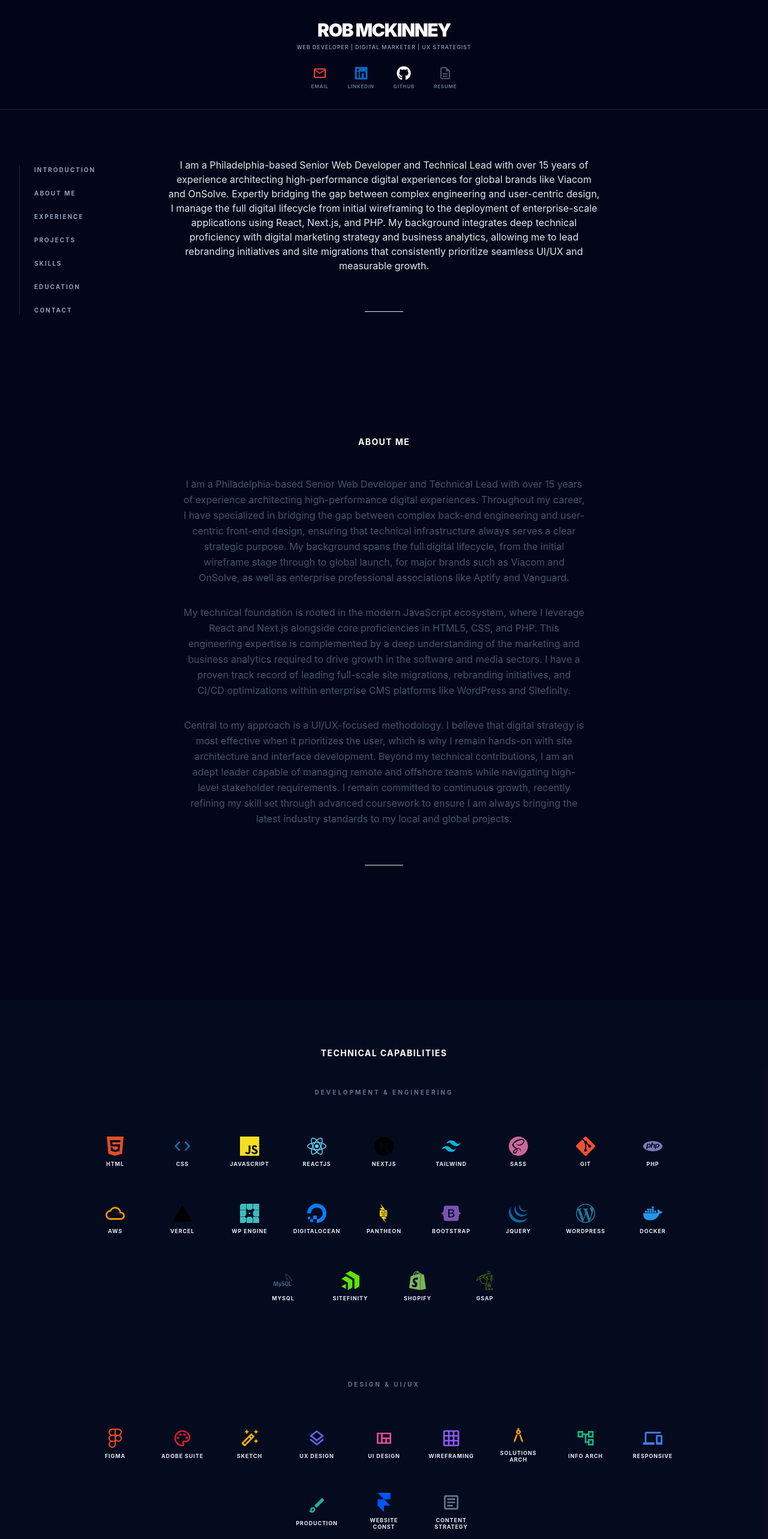
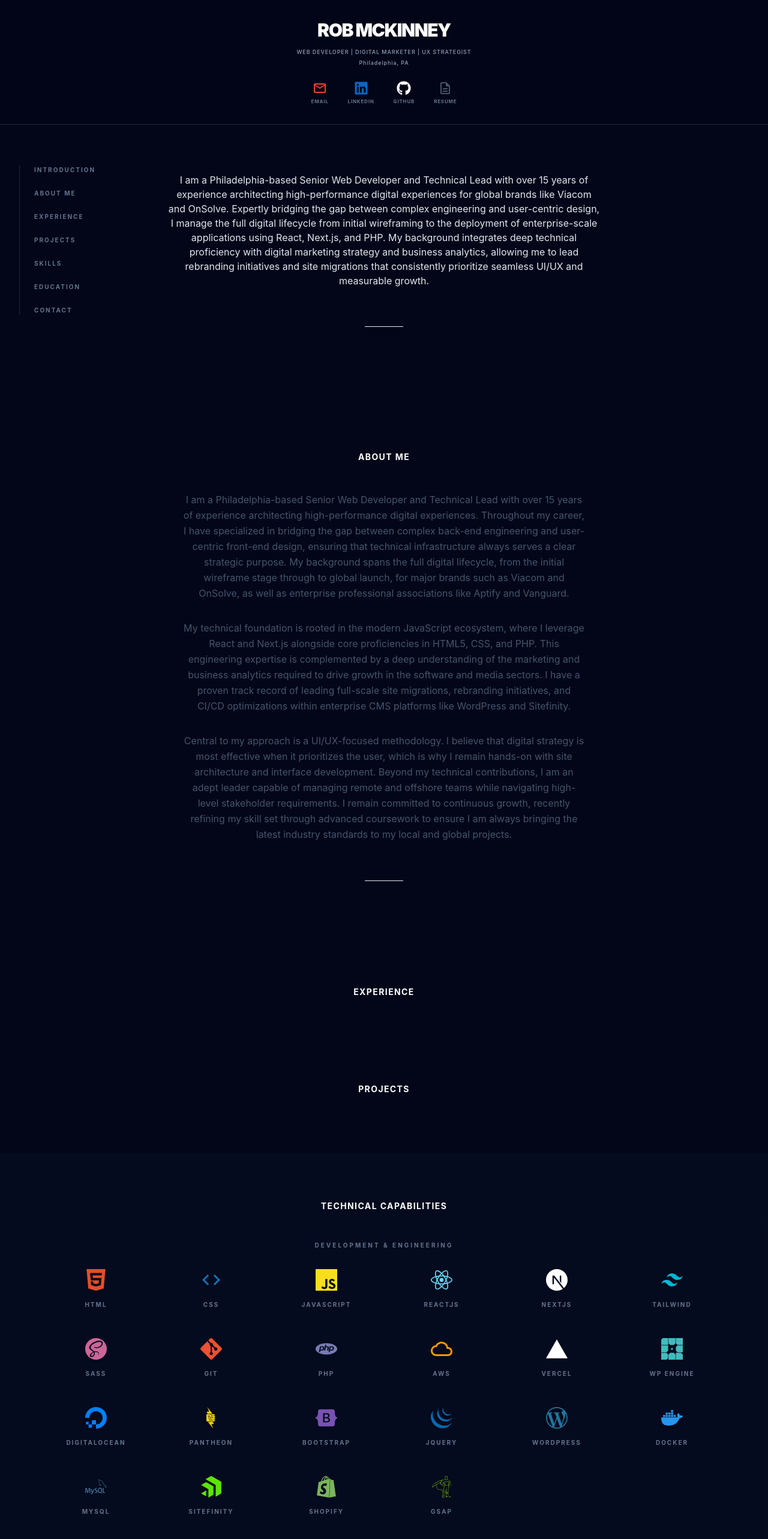
Before and after one commit to ramckinney86/portfolio-app, a React (Vite) app in the folder portfolio-app/: page / in a window 1280 px wide. Shown: the top 2566 px of the page at 60% size. Built offline with nearby package versions, Linux system fonts and the light colour scheme; the HTML template or start-up script is replaced by a standard one.

Commit message:
dark mode clean up

```diff
--- a/portfolio-app/src/App.jsx
+++ b/portfolio-app/src/App.jsx
@@ -39,7 +39,11 @@ function App() {
 
         {/* Professional Experience Placeholder */}
         <section id="experience" className="max-w-5xl mx-auto px-6 py-12">
-          {/* Experience components go here */}
+          <h2 className='text-2xl font-bold text-center mb-12 text-white uppercase tracking-widest text-[14px]'>Experience</h2>
+        </section>
+
+        <section id="projects" className="max-w-5xl mx-auto px-6 py-12">
+          <h2 className='text-2xl font-bold text-center mb-12 text-white uppercase tracking-widest text-[14px]'>Projects</h2>
         </section>
 
         {/* Capabilities / Skills Section */}
--- a/portfolio-app/src/components/Header.jsx
+++ b/portfolio-app/src/components/Header.jsx
@@ -33,11 +33,14 @@ const Header = () => {
   return (
     /* Added sticky, top-0, z-50, and backdrop-blur */
     <header className="sticky top-0 z-50 w-full py-8 px-4 flex flex-col items-center justify-center bg-slate-950/80 backdrop-blur-md border-b border-slate-800">
-    <h1 className="text-3xl font-black text-white uppercase tracking-tighter mb-1">
+    <h1 className="text-3xl font-black text-white uppercase tracking-tighter mb-3">
         Rob McKinney
       </h1>
-      <p className="text-slate-400 font-medium tracking-widest uppercase text-[9px] mb-6">
+      <p className="text-slate-400 font-medium tracking-widest uppercase text-[9px] mb-1">
         Web Developer | Digital Marketer | UX Strategist
+      </p>
+      <p className="text-slate-400 font-medium tracking-widest text-[9px] mb-6">
+        Philadelphia, PA
       </p>
 
       <div className="flex gap-8">
--- a/portfolio-app/src/components/SkillGrid.jsx
+++ b/portfolio-app/src/components/SkillGrid.jsx
@@ -1,24 +1,32 @@
 import React from 'react';
-
-const SkillIcon = ({ icon: Icon, name, color }) => (
-  <div className="flex flex-col items-center justify-center p-3 m-1 transition-transform duration-300 hover:scale-110 w-24 h-24 group">
-    {/* Full color by default, scale effect on hover */}
-    <Icon
-      size={32}
-      className="transition-all duration-300"
-      style={{ color: color || 'currentColor' }}
-    />
-    <span className="mt-2 text-[9px] font-bold uppercase tracking-widest text-center text-slate-200 group-hover:text-slate-900 leading-tight">
-      {name}
-    </span>
-  </div>
-);
 
 const SkillGrid = ({ items }) => {
   return (
-    <div className="flex flex-wrap justify-center gap-2 max-w-5xl mx-auto p-2">
-      {items.map((item, index) => (
-        <SkillIcon key={`${item.name}-${index}`} {...item} />
+    /* Responsive grid layout matching your repo's architecture */
+    <div className="grid grid-cols-2 sm:grid-cols-3 md:grid-cols-4 lg:grid-cols-6 gap-y-12 gap-x-8">
+      {items.map((skill) => (
+        <div
+          key={skill.name}
+          /* Added cursor-zoom-in and kept your minimal hover-scale logic.
+             Removed borders and backgrounds to match your 'transparent' style.
+          */
+          className="flex flex-col items-center group transition-transform duration-300 hover:scale-110 cursor-zoom-in"
+        >
+          <div className="mb-4 transition-colors duration-300">
+            <skill.icon
+              size={36}
+              /* In dark mode, the icons stay vibrant while the
+                 labels provide the interactive feedback.
+              */
+              style={{ color: skill.color }}
+              className="filter drop-shadow-sm group-hover:drop-shadow-md"
+            />
+          </div>
+
+          <span className="text-[10px] font-bold uppercase tracking-[0.2em] text-slate-500 group-hover:text-white transition-colors duration-300 text-center">
+            {skill.name}
+          </span>
+        </div>
       ))}
     </div>
   );
--- a/portfolio-app/src/components/TableOfContents.jsx
+++ b/portfolio-app/src/components/TableOfContents.jsx
@@ -18,24 +18,24 @@ const TableOfContents = () => {
 
   return (
     <>
-      {/* MOBILE TRIGGER: Only visible on smaller screens */}
+      {/* MOBILE TRIGGER: Static White circle with Black lines */}
       <button
         onClick={toggleMenu}
-        className="xl:hidden fixed bottom-8 right-8 z-[60] bg-slate-900 text-white p-4 rounded-full shadow-lg active:scale-95 transition-transform"
+        className="xl:hidden fixed bottom-8 right-8 z-[60] bg-white text-slate-900 p-4 rounded-full shadow-2xl active:scale-95 transition-transform duration-300"
         aria-label="Toggle Menu"
       >
         {isOpen ? <MdClose size={24} /> : <MdMenu size={24} />}
       </button>
 
-      {/* MOBILE OVERLAY: Slide-in menu */}
-      <div className={`fixed inset-0 z-[55] bg-slate-50 transition-transform duration-500 xl:hidden ${isOpen ? 'translate-x-0' : 'translate-x-full'}`}>
+      {/* MOBILE OVERLAY */}
+      <div className={`fixed inset-0 z-[55] bg-slate-950 transition-transform duration-500 xl:hidden ${isOpen ? 'translate-x-0' : 'translate-x-full'}`}>
         <nav className="flex flex-col items-center justify-center h-full space-y-8">
           {navItems.map((item) => (
             <a
               key={item.label}
               href={item.href}
               onClick={() => setIsOpen(false)}
-              className="text-lg font-bold uppercase tracking-[0.3em] text-slate-400 hover:text-slate-900 transition-colors"
+              className="text-lg font-bold uppercase tracking-[0.3em] text-slate-500 hover:text-white transition-colors"
             >
               {item.label}
             </a>
@@ -43,14 +43,14 @@ const TableOfContents = () => {
         </nav>
       </div>
 
-      {/* DESKTOP SIDEBAR: Same logic as before, hidden on mobile */}
+      {/* DESKTOP SIDEBAR */}
       <nav className="fixed left-8 top-1/2 -translate-y-1/2 hidden xl:block w-48 z-40">
         <ul className="space-y-6 border-l border-slate-800 pl-6">
           {navItems.map((item) => (
             <li key={item.label}>
               <a
                 href={item.href}
-                className="block text-[10px] font-bold uppercase tracking-[0.2em] text-slate-400 hover:text-slate-white transition-colors duration-300"
+                className="block text-[10px] font-bold uppercase tracking-[0.2em] text-slate-500 hover:text-white transition-colors duration-300"
               >
                 {item.label}
               </a>
--- a/portfolio-app/src/data/skillsData.js
+++ b/portfolio-app/src/data/skillsData.js
@@ -29,13 +29,13 @@ export const devSkills = [
   { icon: MdOutlineCode, name: 'CSS', color: '#1572B6' }, // Stable substitute
   { icon: SiJavascript, name: 'JavaScript', color: '#F7DF1E' },
   { icon: SiReact, name: 'ReactJS', color: '#61DAFB' },
-  { icon: SiNextdotjs, name: 'NextJS', color: '#000000' },
+  { icon: SiNextdotjs, name: 'NextJS', color: '#ffffff' },
   { icon: SiTailwindcss, name: 'Tailwind', color: '#06B6D4' },
   { icon: SiSass, name: 'Sass', color: '#CC6699' },
   { icon: SiGit, name: 'Git', color: '#F05032' },
   { icon: SiPhp, name: 'PHP', color: '#777BB4' },
   { icon: MdCloudQueue, name: 'AWS', color: '#FF9900' },
-  { icon: SiVercel, name: 'Vercel', color: '#000000' },
+  { icon: SiVercel, name: 'Vercel', color: '#ffffff' },
   { icon: SiWpengine, name: 'WP Engine', color: '#40BBBD' },
   { icon: SiDigitalocean, name: 'DigitalOcean', color: '#0080FF' },
   { icon: SiPantheon, name: 'Pantheon', color: '#EFD01B' },
```
